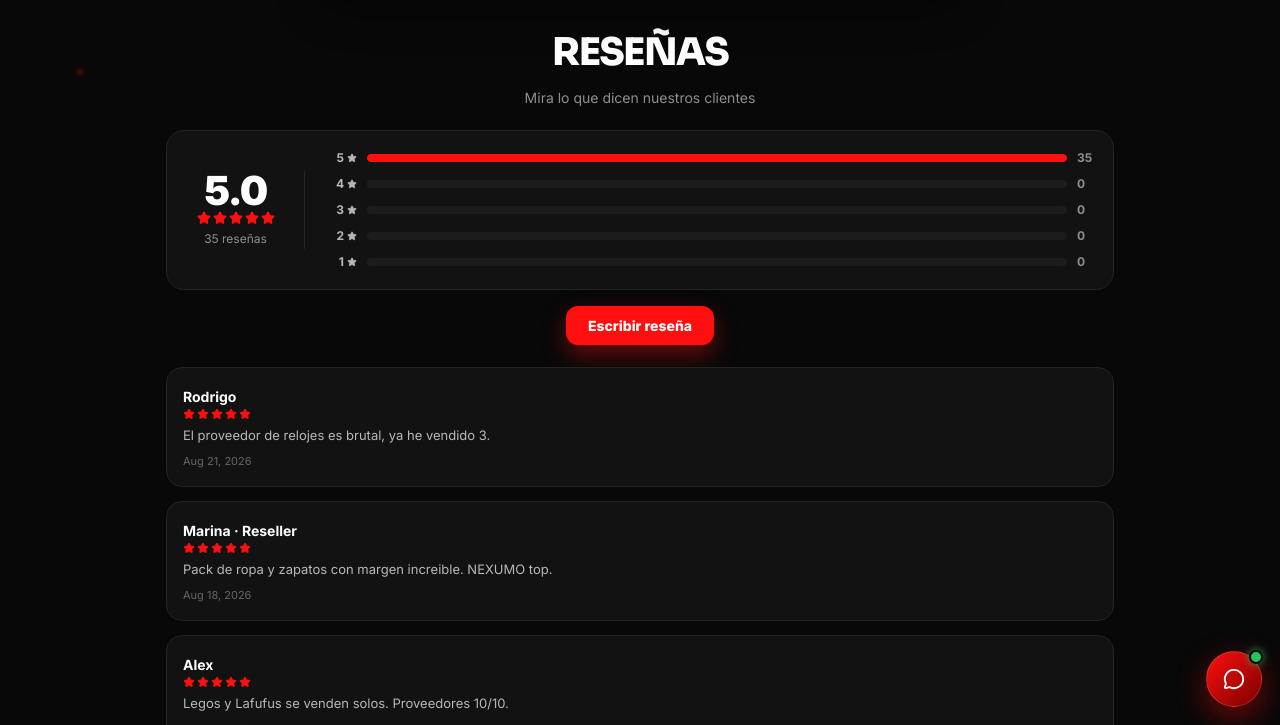
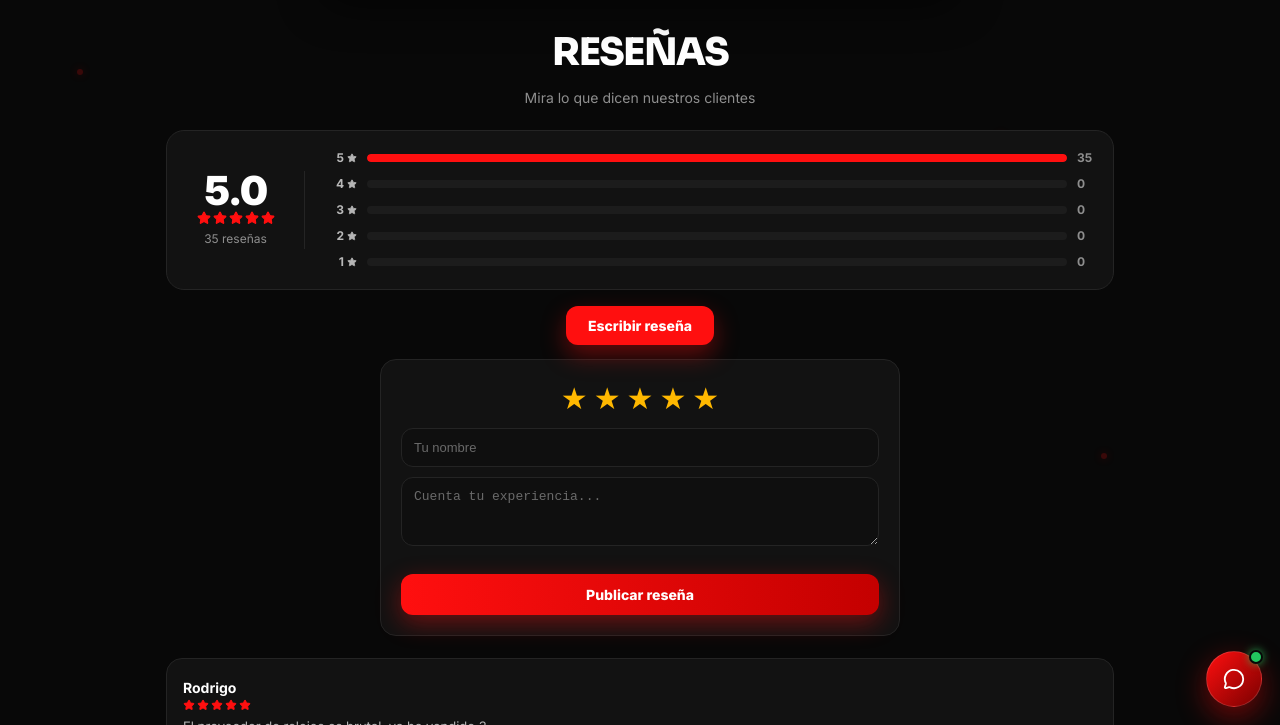
Before and after one commit to maruruurururururur/nexumo-tienda, a plain HTML site: page index.html in a window 1280 px wide. Both pictures are taken after a click on the button "Escribir reseña". Shown: the part 2203-2928 px from the top of the page. Drawn offline with nearby package versions, Linux system fonts and the light colour scheme.

Commit message:
Formulario de resenas con estrellas

```diff
--- a/index.html
+++ b/index.html
@@ -93,7 +93,19 @@
       <div class="bar-row"><span class="label">1 <i data-lucide="star" style="width:10px;height:10px;fill:#b5b5b5;stroke:#b5b5b5"></i></span><div class="bar"><div class="fill" style="width:0%"></div></div><span class="cnt">0</span></div>
     </div>
   </div>
-  <div class="write-wrap"><button class="btn-write" onclick="toast('¡Gracias! Escribe tu reseña pronto.')">Escribir reseña</button></div>
+  <div class="write-wrap"><button class="btn-write" onclick="toggleReviewForm()">Escribir reseña</button></div>
+  <div id="reviewForm" style="display:none;max-width:520px;margin:14px auto 0;background:var(--card);border:1px solid var(--border);border-radius:16px;padding:20px">
+    <div id="revStars" style="display:flex;gap:6px;justify-content:center;margin-bottom:12px">
+      <button onclick="setRating(1)" data-star="1" style="background:none;border:none;cursor:pointer;font-size:30px;color:#444">★</button>
+      <button onclick="setRating(2)" data-star="2" style="background:none;border:none;cursor:pointer;font-size:30px;color:#444">★</button>
+      <button onclick="setRating(3)" data-star="3" style="background:none;border:none;cursor:pointer;font-size:30px;color:#444">★</button>
+      <button onclick="setRating(4)" data-star="4" style="background:none;border:none;cursor:pointer;font-size:30px;color:#444">★</button>
+      <button onclick="setRating(5)" data-star="5" style="background:none;border:none;cursor:pointer;font-size:30px;color:#444">★</button>
+    </div>
+    <input id="r-name" class="field" placeholder="Tu nombre" style="margin-bottom:10px">
+    <textarea id="r-msg" class="field" placeholder="Cuenta tu experiencia..." rows="3" style="margin-bottom:10px;resize:vertical"></textarea>
+    <button class="btn-apply" onclick="submitReview()">Publicar reseña</button>
+  </div>
   <div class="review-list">
     <div class="rev"><strong>Rodrigo</strong><div class="stars"><i data-lucide="star" style="width:12px;height:12px;fill:var(--red);stroke:var(--red)"></i><i data-lucide="star" style="width:12px;height:12px;fill:var(--red);stroke:var(--red)"></i><i data-lucide="star" style="width:12px;height:12px;fill:var(--red);stroke:var(--red)"></i><i data-lucide="star" style="width:12px;height:12px;fill:var(--red);stroke:var(--red)"></i><i data-lucide="star" style="width:12px;height:12px;fill:var(--red);stroke:var(--red)"></i></div><p>El proveedor de relojes es brutal, ya he vendido 3.</p><time>Aug 21, 2026</time></div>
     <div class="rev"><strong>Marina · Reseller</strong><div class="stars"><i data-lucide="star" style="width:12px;height:12px;fill:var(--red);stroke:var(--red)"></i><i data-lucide="star" style="width:12px;height:12px;fill:var(--red);stroke:var(--red)"></i><i data-lucide="star" style="width:12px;height:12px;fill:var(--red);stroke:var(--red)"></i><i data-lucide="star" style="width:12px;height:12px;fill:var(--red);stroke:var(--red)"></i><i data-lucide="star" style="width:12px;height:12px;fill:var(--red);stroke:var(--red)"></i></div><p>Pack de ropa y zapatos con margen increible. NEXUMO top.</p><time>Aug 18, 2026</time></div>
@@ -229,8 +241,33 @@
   if(!done) send(true);
 }catch(e){}})();
 
-function submitContact(){
-  const name=document.getElementById('c-name').value.trim();
+let revRating = 5;
+function toggleReviewForm(){
+  const f = document.getElementById('reviewForm');
+  f.style.display = (f.style.display === 'none') ? 'block' : 'none';
+  setRating(revRating);
+}
+function setRating(n){
+  revRating = n;
+  document.querySelectorAll('#revStars button').forEach(b => {
+    b.style.color = Number(b.dataset.star) <= n ? '#ffb800' : '#444';
+  });
+}
+function submitReview(){
+  const name = document.getElementById('r-name').value.trim();
+  const msg = document.getElementById('r-msg').value.trim();
+  if(!name) return toast('Pon tu nombre');
+  if(!msg) return toast('Escribe tu reseña');
+  toast('Publicando...');
+  fetch((typeof NEXUMO_CONFIG!=='undefined'&&NEXUMO_CONFIG.apiBaseUrl||'')+'/api/review',{method:'POST',headers:{'Content-Type':'application/json'},body:JSON.stringify({name,rating:revRating,message:msg})})
+    .then(r=>r.json()).then(d=>{
+      if(d.ok){ toast('¡Gracias por tu reseña!'); document.getElementById('r-name').value=''; document.getElementById('r-msg').value=''; setRating(5); toggleReviewForm(); }
+      else toast('Error: '+(d.error||''));
+    })
+    .catch(()=>toast('No se pudo enviar'));
+}
+
+function submitContact(){  const name=document.getElementById('c-name').value.trim();
   const email=document.getElementById('c-email').value.trim();
   const msg=document.getElementById('c-msg').value.trim();
   if(!msg) return toast('Escribe un mensaje');
```
